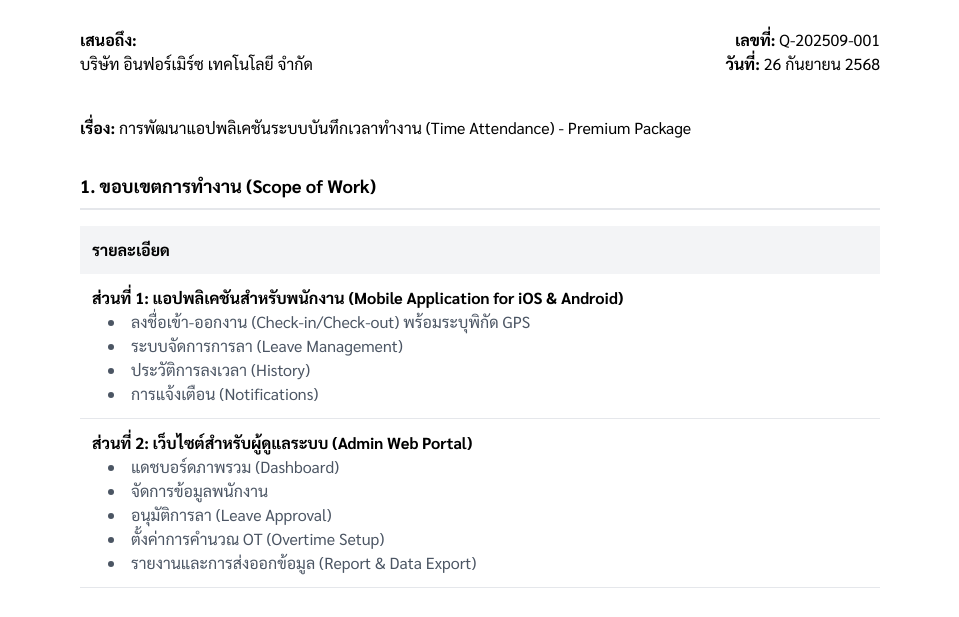
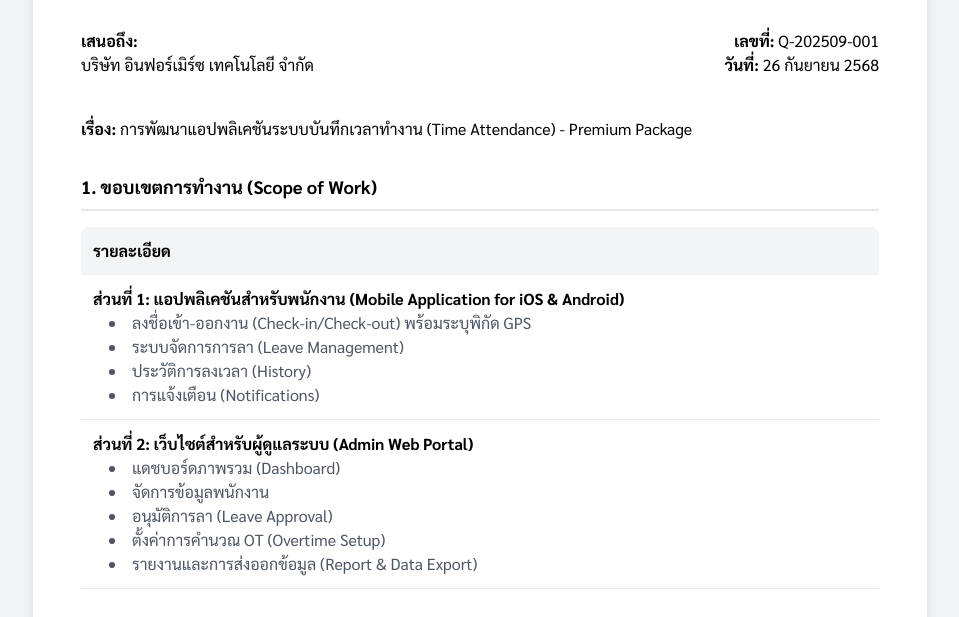
Before and after one commit to plus1968/qua-1, a plain HTML site: page index.html in a window 1280 px wide. Shown: the part 152-769 px from the top of the page, without its empty margins (160-1119 px from the left). Drawn offline with nearby package versions, Linux system fonts and the light colour scheme.

Commit message:
Update index.html

```diff
--- a/index.html
+++ b/index.html
@@ -9,33 +9,35 @@
     <style>
         body {
             font-family: 'Sarabun', sans-serif;
-            background-color: #fff; /* Set background to white for PDF */
         }
         /* CSS สำหรับการพิมพ์และ PDF */
         @media print {
             body {
                 -webkit-print-color-adjust: exact;
                 print-color-adjust: exact;
+                background-color: #fff; /* Ensure background is white on print */
             }
             .no-print {
                 display: none !important;
             }
             .print-container {
-                box-shadow: none;
-                border: none;
+                box-shadow: none !important;
+                border: none !important;
                 margin: 0;
                 padding: 0;
             }
         }
         .print-container {
-             box-shadow: none;
-             border: none;
+            /* Added a shadow to simulate a piece of paper */
+            box-shadow: 0 10px 15px -3px rgba(0, 0, 0, 0.1), 0 4px 6px -4px rgba(0, 0, 0, 0.1);
+            border: 1px solid #e5e7eb; /* A subtle border */
         }
     </style>
 </head>
-<body class="bg-white p-4 sm:p-8">
-    <div class="max-w-4xl mx-auto bg-white p-8 sm:p-12 print-container">
+<body class="bg-gray-100 p-4 sm:p-8">
+    <div class="max-w-4xl mx-auto bg-white p-8 sm:p-12 print-container rounded-lg">
 
+        <!-- Header -->
         <div class="flex justify-between items-start mb-8">
             <div>
                 <h1 class="text-3xl font-bold text-gray-800">ใบเสนอราคา</h1>
@@ -48,6 +50,7 @@
             </div>
         </div>
 
+        <!-- Document Info -->
         <div class="grid grid-cols-2 gap-4 mb-10">
             <div>
                 <p class="font-bold">เสนอถึง:</p>
@@ -59,16 +62,18 @@
             </div>
         </div>
 
+        <!-- Subject -->
         <div class="mb-8">
             <p><span class="font-bold">เรื่อง:</span> การพัฒนาแอปพลิเคชันระบบบันทึกเวลาทำงาน (Time Attendance) - Premium Package</p>
         </div>
 
+        <!-- Scope of Work Table -->
         <div class="mb-8">
             <h3 class="text-lg font-bold border-b-2 border-gray-200 pb-2 mb-4">1. ขอบเขตการทำงาน (Scope of Work)</h3>
             <table class="w-full text-left">
                 <thead>
                     <tr class="bg-gray-100">
-                        <th class="p-3 font-bold">รายละเอียด</th>
+                        <th class="p-3 font-bold rounded-t-lg">รายละเอียด</th>
                     </tr>
                 </thead>
                 <tbody>
@@ -99,12 +104,14 @@
             </table>
         </div>
 
+        <!-- Timeline -->
         <div class="mb-8">
              <h3 class="text-lg font-bold border-b-2 border-gray-200 pb-2 mb-4">2. ระยะเวลาดำเนินงาน (Project Timeline)</h3>
              <p><strong>ระยะเวลาโดยประมาณ:</strong> 3 - 5 เดือน</p>
         </div>
 
 
+        <!-- Pricing Table -->
         <div class="mb-8">
             <h3 class="text-lg font-bold border-b-2 border-gray-200 pb-2 mb-4">3. งบประมาณการลงทุน (Investment)</h3>
             <table class="w-full text-left">
@@ -129,6 +136,7 @@
             </table>
         </div>
 
+        <!-- Warranty & Service -->
         <div class="mb-8">
              <h3 class="text-lg font-bold border-b-2 border-gray-200 pb-2 mb-4">4. การรับประกันและบริการ (Warranty & Service)</h3>
              <ul class="list-disc list-inside text-gray-700">
@@ -138,6 +146,7 @@
              </ul>
         </div>
 
+        <!-- Payment Terms -->
         <div class="mb-12">
              <h3 class="text-lg font-bold border-b-2 border-gray-200 pb-2 mb-4">5. เงื่อนไขการชำระเงิน (Payment Terms)</h3>
              <ul class="list-disc list-inside text-gray-700">
@@ -147,8 +156,9 @@
              </ul>
         </div>
 
+        <!-- Print Button -->
         <div class="text-center mt-12 no-print">
-            <button onclick="window.print()" class="bg-blue-600 text-white font-bold py-3 px-8 rounded-lg hover:bg-blue-700 transition duration-300">
+            <button onclick="window.print()" class="bg-blue-600 text-white font-bold py-3 px-8 rounded-lg hover:bg-blue-700 transition duration-300 shadow-lg hover:shadow-xl">
                 บันทึกเป็น PDF / พิมพ์
             </button>
         </div>
```
